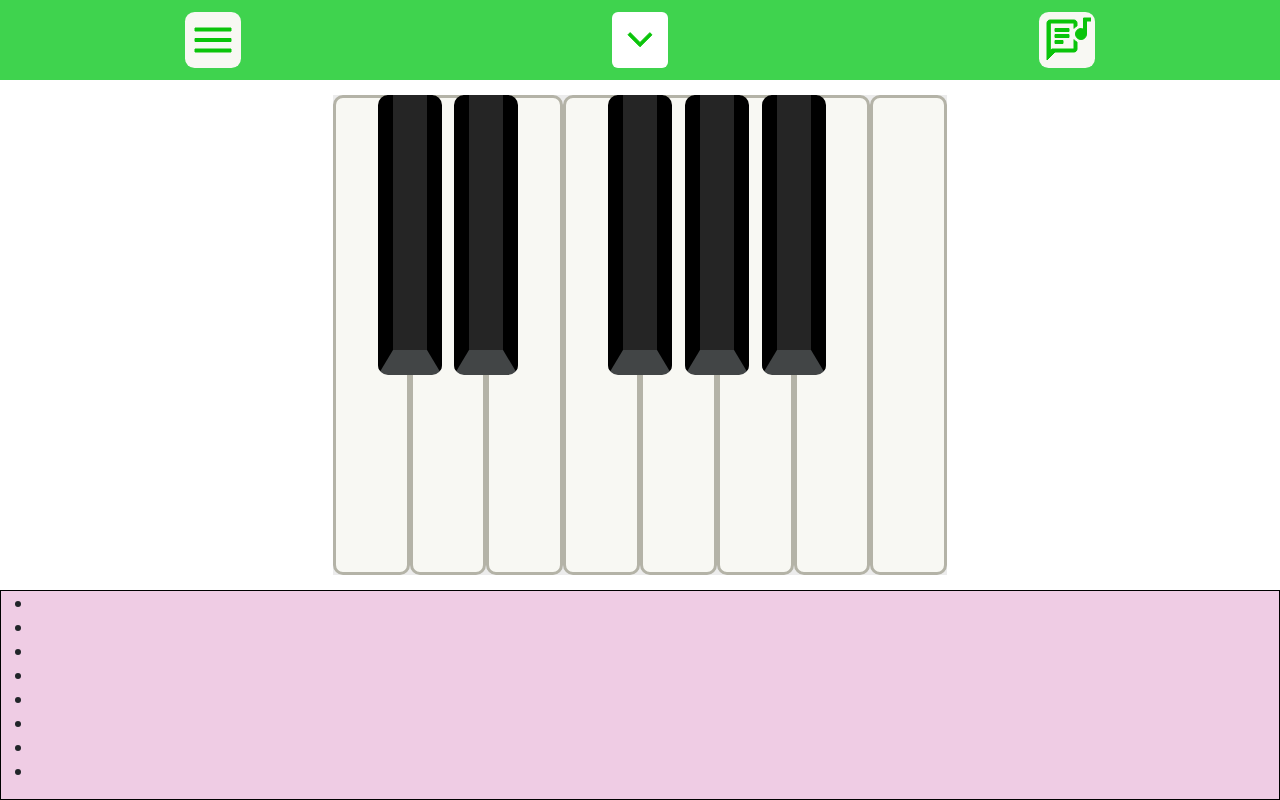
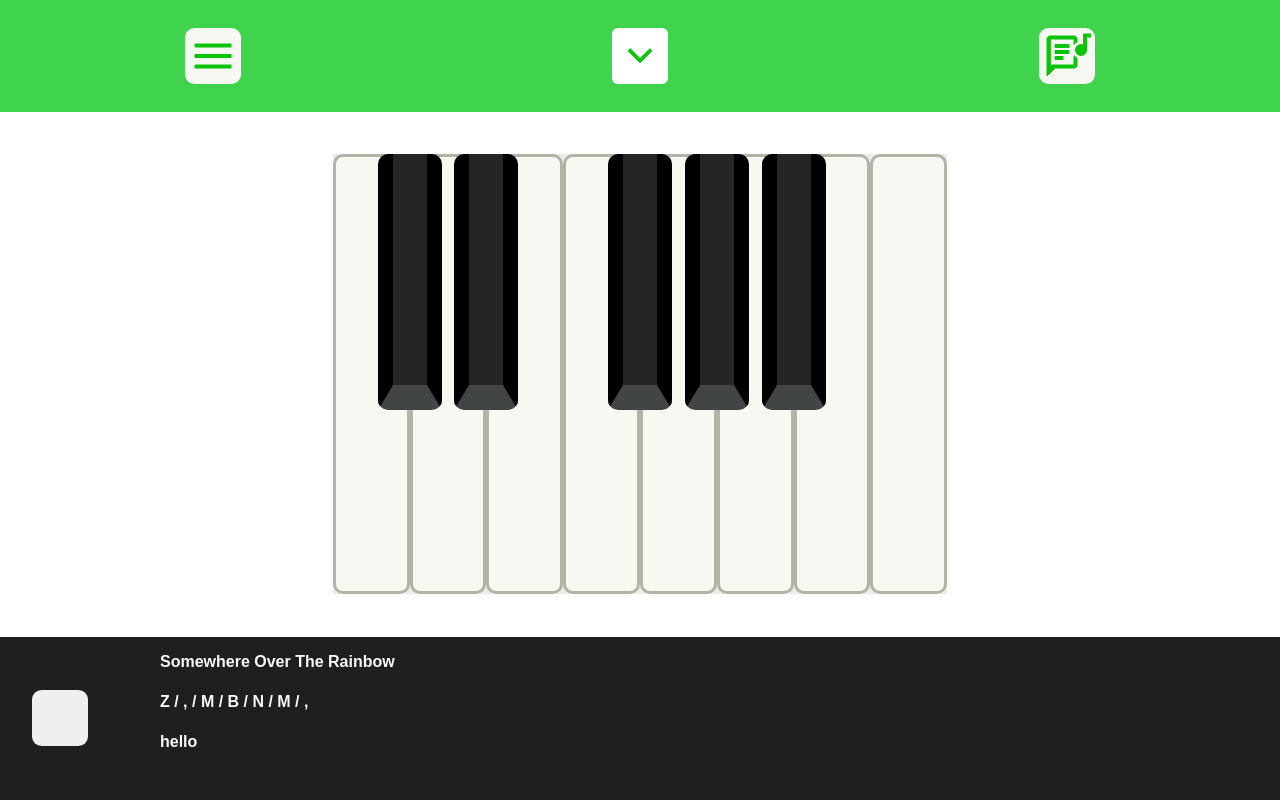
Before and after one commit to karinhawk/piano-app, a React (Create React App) app: page / in a window 1280 px wide. Both pictures are taken after a click on the button 213 px from the left and 40 px from the top of the page. Built offline with nearby package versions, Linux system fonts and the light colour scheme; no server answers.

Commit message:
fixed shuffle

```diff
--- a/src/App.jsx
+++ b/src/App.jsx
@@ -9,24 +9,25 @@ function App() {
   const [toggleIdeas, setToggleIdeas] = useState(false);
   const [isKeyboard, setIsKeyboard] = useState(true);
 
+
 const showIdeas = () => {
   setToggleIdeas(!toggleIdeas);
 }
 
 const switchMode = (type) => {
-  if (type === "mouse"){
-    setIsKeyboard(!isKeyboard)
+  if (type === "mouse") {
+    setIsKeyboard(false);
     console.log("mouse");
-  } else if (type === "keyboard"){
-    setIsKeyboard(isKeyboard)
+  } else if (type === "keyboard") {
+    setIsKeyboard(true);
     console.log("keys");
   }
-}
+};
 
   return (
     <div className="app">
       <div className='app__nav' showIdeas={showIdeas}>
-      <NavBar showIdeas={showIdeas} switchMode={switchMode} isKeyboard={isKeyboard}/>
+      <NavBar showIdeas={showIdeas} switchMode={switchMode}/>
       </div>
       <div className='app__main'>
       <Piano isKeyboard={isKeyboard} />
@@ -36,6 +37,4 @@ const switchMode = (type) => {
   );
 }
 
-//pass toggleIdeas as props to Nav then to NavBar then to ToggleButton
-
 export default App;
--- a/src/App.scss
+++ b/src/App.scss
@@ -1,6 +1,7 @@
 * {
     margin: 0;
     padding: 0;
+    font-family: sans-serif;
 }
 
 .app {
--- a/src/Melodies.jsx
+++ b/src/Melodies.jsx
@@ -1,3 +1,13 @@
-const MELODY = {
-    Somewhere: "Z / , / M / B / N / M / , ",
-}
+const MELODIES = [
+    {
+        notes: "Z / , / M / B / N / M / , ",
+         name: "Somewhere Over The Rainbow"
+    },
+    {
+        notes: "",
+        name: "hello"
+    }
+
+]
+
+export default MELODIES;
--- a/src/components/IdeasBar/IdeasBar.jsx
+++ b/src/components/IdeasBar/IdeasBar.jsx
@@ -1,31 +1,44 @@
+import { getSpaceUntilMaxLength } from '@testing-library/user-event/dist/utils';
 import React from 'react'
+import { useState } from 'react';
+import ToggleButton from '../ToggleButton/ToggleButton';
 import CHORDS from "../../Chords";
 import MELODIES from "../../Melodies";
 import "./IdeasBar.scss";
 
 const IdeasBar = () => {
 
+  let shuffledMelodies = "";
 
+  const [shuffle, setShuffle] = useState(false);
 
-    // toggle chords
+  const toggleShuffle = () => {
+    setShuffle(!shuffle);
+  }
 
-
-    // toggle melody
+  shuffledMelodies = MELODIES
+    .map(value => ({ value, sort: Math.random() }))
+    .sort((a, b) => a.sort - b.sort)
+    .map(({ value }) => value)
+  shuffledMelodies = shuffledMelodies.slice(0, 1);
+  console.log(shuffledMelodies);
 
 
   return (
-    <div className='ideas-container'>
-      <ul className='ideas-list'>
-      <li className='ideas-list__item'>{MELODIES.somewhere}</li>
-      <li className='ideas-list__item'></li>
-      <li className='ideas-list__item'></li>
-      <li className='ideas-list__item'></li>
-      <li className='ideas-list__item'></li>
-      <li className='ideas-list__item'></li>
-      <li className='ideas-list__item'></li>
-      <li className='ideas-list__item'></li>
+    <div className='ideas'>
+      <ToggleButton onClick={toggleShuffle} className={"button shuffle"} />
+      {shuffle && <div className='ideas__list'>
+        <p className='ideas__list__item'>{shuffledMelodies[0].name}</p>
+        <p className='ideas__list__item'>{shuffledMelodies[0].notes}</p>
+      </div>}
+      <ul className='ideas__list' >
+        {!shuffle && MELODIES.map((melody, index) => (
+          <div key={index} className="ideas__list__div">
+            <p className='ideas__list__item'>{melody.name}</p>
+            <p className='ideas__list__item'>{melody.notes}</p>
+          </div>
+        ))}
       </ul>
-
     </div>
   )
 }
--- a/src/components/IdeasBar/IdeasBar.scss
+++ b/src/components/IdeasBar/IdeasBar.scss
@@ -3,9 +3,33 @@
     padding: 0;
 }
 
-.ideas-container {
+li {
+    list-style: none;
+}
+
+.ideas {
     width: 100vw;
-    height: 30vh;
-    border: 1px solid black;
-    background-color: rgb(239, 204, 228);
+    height: 25vh;
+    padding: 2rem;
+    background-color: rgb(31, 31, 31);
+    overflow: scroll;
+    display: flex;
+    justify-content: space-between;
+    align-items: center;
+    padding-right: 1rem;
+
+&__list {
+    height: 25vh;
+    padding-left: 8rem;
+    list-style: none;
+    display: flex;
+    flex-direction: column;
+    justify-content: center;
+
+    &__item {
+        color: rgb(248, 248, 248);
+        font-weight: 600;
+    }
 }
+
+}
--- a/src/components/PianoKey/PianoKey.jsx
+++ b/src/components/PianoKey/PianoKey.jsx
@@ -23,29 +23,16 @@ const PianoKey = (props) => {
     }
   };
 
-  const checkIsKeyboard = (currentIsKeyboard, click) => {
-    if (!currentIsKeyboard) {
-      click();
-    }
+  if (isKeyboard) {
+    document.addEventListener("keydown", handleKeyDown, false);
+    return <div className={`${classnames} ${clickStyle}`}></div>;
+  } else {
+    document.removeEventListener("keydown", handleKeyDown);
+    return (
+      <div className={`${classnames} ${clickStyle}`} onClick={playNote}></div>
+    );
   }
 
-    // document.addEventListener("keydown", handleKeyDown, false);
-
-    // const handleEventListener = (e) => {
-    // document.addEventListener("keydown", (e) => {
-    //   checkIsKeyboard(isKeyboard, handleKeyDown(e));
-    // })}
-
-
-
-
-
-  // onMouseDown={!isKeyboard ? addStyling : undefined} onMouseUp={!isKeyboard ? removeStyling : undefined} onKeyDown={() => checkIsKeyboard(isKeyboard, handleKeyDown)}
-
-  return (
-    <div className={`${classnames} ${clickStyle}`} onClick={() => checkIsKeyboard(isKeyboard, handleClick)} onKeyDown={() => checkIsKeyboard(isKeyboard, () => document.addEventListener("keydown", handleKeyDown, false))} >
-    </div>
-  )
 }
 
 export default PianoKey
--- a/src/components/PianoKey/PianoKey.scss
+++ b/src/components/PianoKey/PianoKey.scss
@@ -23,7 +23,7 @@
     margin-left: -5vw;
     width: 5vw;
     transform: translateX(2.5vw);
-    height: 35vh;
+    height: 32vh;
     z-index: 10;
     vertical-align: top;
     background-color: rgb(37, 37, 37);
--- a/src/components/ToggleButton/ToggleButton.scss
+++ b/src/components/ToggleButton/ToggleButton.scss
@@ -16,6 +16,10 @@
     }
 }
 
+.shuffle {
+    position: fixed;
+}
+
 .svg {
     svg{
         path{
--- a/src/containers/NavBar/NavBar.scss
+++ b/src/containers/NavBar/NavBar.scss
@@ -5,7 +5,7 @@
 }
 
 .navbar {
-    height: 10vh;
+    height: 14vh;
     width: 100vw;
     display: flex;
     justify-content: space-around;
--- a/src/containers/Piano/Piano.scss
+++ b/src/containers/Piano/Piano.scss
@@ -4,7 +4,7 @@
 }
 
 .piano {
-    height: 60vh;
+    height: 55vh;
     width: fit-content;
     background-color: rgb(236, 236, 236);
     position: relative;
```
Also changed, not shown: src/containers/NavBar/NavBar.jsx (line endings or trailing spaces).
